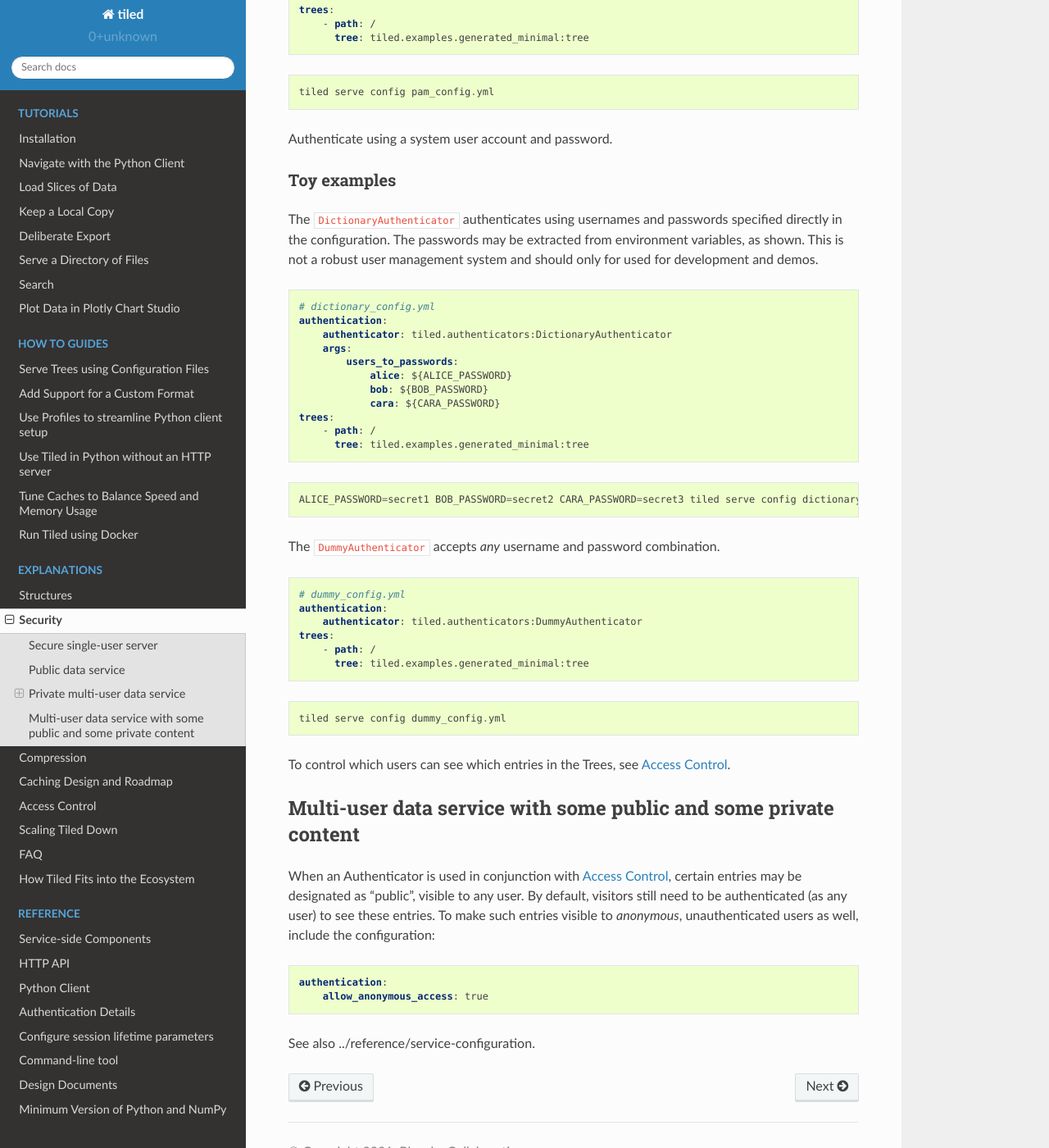
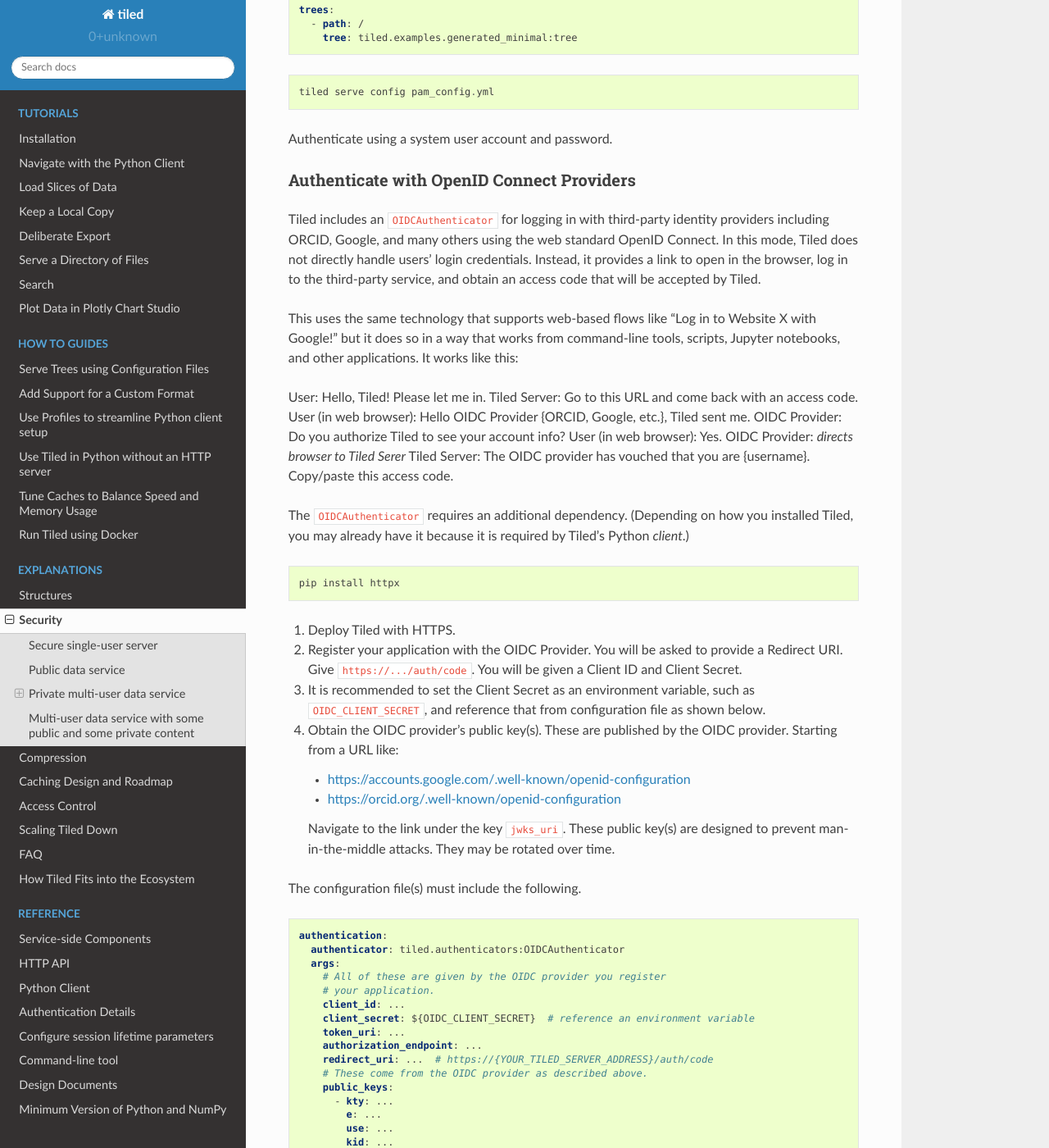
Before and after one commit to bluesky/tiled, a Sphinx documentation site: the page built from docs/source/explanations/security.md, in a window 1280 px wide and 1400 px high, scrolled down 3858 px. Shown: the whole window at 82% size. Built offline with Sphinx 7.4.7 and the Read the Docs theme 2.0.0, drawn with Linux system fonts in a browser that asks for light colours; pages that are not in the unit, such as notebooks, are missing from menus; some of the changed text lies outside the part shown.

Commit message:
Document OIDC.

````diff
--- a/docs/source/explanations/security.md
+++ b/docs/source/explanations/security.md
@@ -98,7 +98,7 @@
 
 ```yaml
 authentication:
-    allow_anonymous_access: true
+  allow_anonymous_access: true
 ```
 
 This is a complete working example:
@@ -106,10 +106,10 @@
 ```yaml
 # config.yml
 authentication:
-    allow_anonymous_access: true
+  allow_anonymous_access: true
 trees:
-    - path: /
-      tree: tiled.examples.generated_minimal:tree
+  - path: /
+    tree: tiled.examples.generated_minimal:tree
 ```
 
 ```
@@ -127,20 +127,18 @@
 Authenticator interface. For those familiar with JupyterHub, these are very
 similar to JupyterHub Authenticators. Authenticators fall into two groups:
 
-* Authenticators that accept user credentials directly at the ``POST /token``
-  endpoint, following the OAuth2 and OpenAPI standards as shown below, and
-  validate the credentials using some underlying authentication mechanism, such
-  as PAM.
-* Authenticators that use OAuth2 code flow to validate user credentials
-  without directly handling them. (No such Authenticators have been written yet
-  for Tiled, but track to do so has been laid, closely following the pattern
-  established by JupyterHub.)
+* Authenticators that accept user credentials directly, following the OAuth2 and
+  OpenAPI standards as shown below, and validate the credentials using some
+  underlying authentication mechanism, such as PAM.
+* Authenticators that use an external service such as Google or ORCID to validate
+  the user identity, without directly handling credentials in Tiled.
 
 This mode requires configuration files to be used, as in
 
 ```
 tiled serve config path/to/config_file(s)
 ```
+
 
 in order to specify the Authenticator and, when applicable, any parameters.
 The shorthands ``tiled serve pyobject ...`` and ``tiled serve directory ...``
@@ -160,9 +158,10 @@
 See {doc}`../reference/authentication` for advanced customization options and
 additional details.
 
-### Authenticate with local Linux/UNIX users
+### Authenticate with local system accounts
 
-This requires an additional dependency.
+Tiled includes a `PAMAuthenticator` for logging in with local user accounts
+using a username and password. It requires one additional dependency:
 
 ```
 pip install pamela
@@ -172,7 +171,7 @@
 
 ```yaml
 authentication:
-    authenticator: tiled.authenticators:PAMAuthenticator
+  authenticator: tiled.authenticators:PAMAuthenticator
 ```
 
 Here is a complete working example:
@@ -180,10 +179,10 @@
 ```yaml
 # pam_config.yml
 authentication:
-    authenticator: tiled.authenticators:PAMAuthenticator
+  authenticator: tiled.authenticators:PAMAuthenticator
 trees:
-    - path: /
-      tree: tiled.examples.generated_minimal:tree
+  - path: /
+    tree: tiled.examples.generated_minimal:tree
 ```
 
 ```
@@ -192,7 +191,101 @@
 
 Authenticate using a system user account and password.
 
-### Toy examples
+
+### Authenticate with OpenID Connect Providers
+
+Tiled includes an `OIDCAuthenticator` for logging in with third-party identity
+providers including ORCID, Google, and many others using the web standard OpenID
+Connect. In this mode, Tiled does not directly handle users' login credentials.
+Instead, it provides a link to open in the browser, log in to the third-party
+service, and obtain an access code that will be accepted by Tiled.
+
+This uses the same technology that supports web-based flows like "Log in to
+Website X with Google!" but it does so in a way that works from command-line
+tools, scripts, Jupyter notebooks, and other applications. It works like this:
+
+User: Hello, Tiled! Please let me in.
+Tiled Server: Go to this URL and come back with an access code.
+User (in web browser): Hello OIDC Provider {ORCID, Google, etc.}, Tiled sent me.
+OIDC Provider: Do you authorize Tiled to see your account info?
+User (in web browser): Yes.
+OIDC Provider: _directs browser to Tiled Serer_
+Tiled Server: The OIDC provider has vouched that you are {username}. Copy/paste
+this access code.
+
+The `OIDCAuthenticator` requires an additional dependency. (Depending on how you
+installed Tiled, you may already have it because it is required by Tiled's
+Python _client_.)
+
+```
+pip install httpx
+```
+
+1. Deploy Tiled with HTTPS.
+2. Register your application with the OIDC Provider. You will be asked to
+   provide a Redirect URI. Give `https://.../auth/code`. You will be given a
+   Client ID and Client Secret.
+3. It is recommended to set the Client Secret as an environment variable, such
+   as `OIDC_CLIENT_SECRET`, and reference that from configuration file as shown
+   below.
+4. Obtain the OIDC provider's public key(s). These are published by the OIDC provider.
+   Starting from a URL like:
+
+   * [https://accounts.google.com/.well-known/openid-configuration](https://accounts.google.com/.well-known/openid-configuration)
+   * [https://orcid.org/.well-known/openid-configuration](https://orcid.org/.well-known/openid-configuration)
+
+   Navigate to the link under the key `jwks_uri`. These public key(s) are designed
+   to prevent man-in-the-middle attacks. They may be rotated over time.
+
+The configuration file(s) must include the following.
+
+```yaml
+authentication:
+  authenticator: tiled.authenticators:OIDCAuthenticator
+  args:
+    # All of these are given by the OIDC provider you register
+    # your application.
+    client_id: ...
+    client_secret: ${OIDC_CLIENT_SECRET}  # reference an environment variable
+    token_uri: ...
+    authorization_endpoint: ...
+    redirect_uri: ...  # https://{YOUR_TILED_SERVER_ADDRESS}/auth/code
+    # These come from the OIDC provider as described above.
+    public_keys:
+      - kty: ...
+        e: ...
+        use: ...
+        kid: ...
+        n: ...
+        alg: ...
+    confirmation_message: "You have logged with ... as {username}."
+```
+
+Here is an example for ORCID authentication running at
+`https://tiled-demo.blueskyproject.io`.
+
+```yaml
+authentication:
+  authenticator: tiled.authenticators:OIDCAuthenticator
+  args:
+    client_id: APP-0ROS9DU5F717F7XN  # obtained from ORCID for tiled-demo.blueskyproject.io; not secret
+    client_secret: ${OIDC_CLIENT_SECRET}  # reference an environment variable
+    redirect_uri: https://tiled-demo.blueskyproject.io/auth/code
+    token_uri: "https://orcid.org/oauth/token"
+    authorization_endpoint: "https://orcid.org/oauth/authorize?client_id={client_id}&response_type=code&scope=openid&redirect_uri={redirect_uri}"
+    # These values come from https://orcid.org/.well-known/openid-configuration.
+    # Obtain them directly from ORCID. They may change over time.
+    public_keys:
+      - kty: ...
+        e: ...
+        use: ...
+        kid: ...
+        n: ...
+        alg: RS256
+    confirmation_message: "You have logged with ORCID as {username}."
+```
+
+### Toy examples for testing and development
 
 The ``DictionaryAuthenticator`` authenticates using usernames and passwords
 specified directly in the configuration. The passwords may be extracted from
@@ -202,15 +295,15 @@
 ```yaml
 # dictionary_config.yml
 authentication:
-    authenticator: tiled.authenticators:DictionaryAuthenticator
-    args:
-        users_to_passwords:
-            alice: ${ALICE_PASSWORD}
-            bob: ${BOB_PASSWORD}
-            cara: ${CARA_PASSWORD}
+  authenticator: tiled.authenticators:DictionaryAuthenticator
+  args:
+    users_to_passwords:
+      alice: ${ALICE_PASSWORD}
+      bob: ${BOB_PASSWORD}
+      cara: ${CARA_PASSWORD}
 trees:
-    - path: /
-      tree: tiled.examples.generated_minimal:tree
+  - path: /
+    tree: tiled.examples.generated_minimal:tree
 ```
 
 ```
@@ -222,10 +315,10 @@
 ```yaml
 # dummy_config.yml
 authentication:
-    authenticator: tiled.authenticators:DummyAuthenticator
+  authenticator: tiled.authenticators:DummyAuthenticator
 trees:
-    - path: /
-      tree: tiled.examples.generated_minimal:tree
+  - path: /
+    tree: tiled.examples.generated_minimal:tree
 ```
 
 ```
@@ -245,7 +338,7 @@
 
 ```yaml
 authentication:
-    allow_anonymous_access: true
+  allow_anonymous_access: true
 ```
 
 See also {doc}`../reference/service-configuration`.
````
Also changed, not shown: README.md (+3 -1 lines), docs/source/reference/authentication.md (+54 -6 lines).
